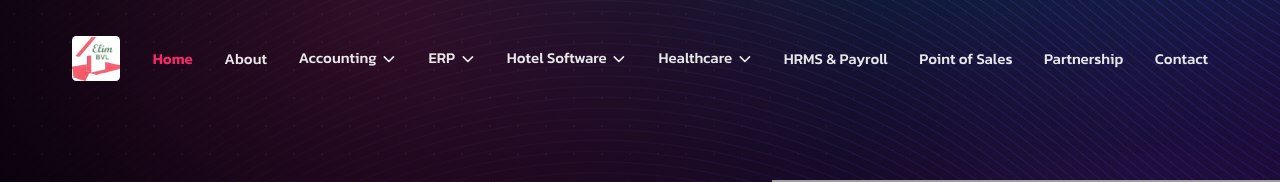
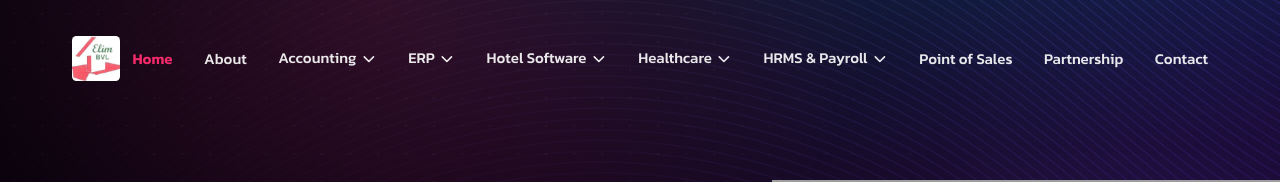
Before and after one commit to daezy/elimcloud, a React (Vite) app: page / in a window 1280 px wide. Shown: the top 182 px of the page. Built offline with nearby package versions, Linux system fonts and the light colour scheme; grey boxes are pictures that could not be loaded.

Commit message:
Add HRMS & Payroll dropdown with 6 items

```diff
--- a/src/components/Navbar.tsx
+++ b/src/components/Navbar.tsx
@@ -108,9 +108,29 @@ const healthcareItems: DropdownItem[] = [
   },
 ];
 
+const hrmsItems: DropdownItem[] = [
+  {
+    label: "Elim Payroll & HR Software — Public Sector",
+    to: "/services/erp/ehps",
+  },
+  {
+    label: "Elim HR Payroll Software — Productive Sector",
+    to: "/services/erp/ehps",
+  },
+  {
+    label: "Elim HR & Payroll System — Employee Outsourcing",
+    to: "/services/erp/ehps",
+  },
+  { label: "Elim Cloud Payroll Software", to: "/services/erp/ehps" },
+  { label: "Elim Cloud HRMS & Payroll Software", to: "/services/erp/ehps" },
+  {
+    label: "Elim Premium Cloud HRMS and Payroll Software",
+    to: "/services/erp/ehps",
+  },
+];
+
 const productItems: DropdownItem[] = [
   // { label: "Hospitality", to: "/services/erp/ehps-oce" },
-  { label: "HRMS & Payroll", to: "/services/erp/ehps" },
   { label: "Point of Sales", to: "/services/erp/pos" },
 ];
 
@@ -320,6 +340,11 @@ export default function Navbar() {
               items={healthcareItems}
               scrolled={scrolled}
             />
+            <NavDropdown
+              label="HRMS & Payroll"
+              items={hrmsItems}
+              scrolled={scrolled}
+            />
             {productItems.map((item) => (
               <li key={item.to}>
                 <NavLink
```
